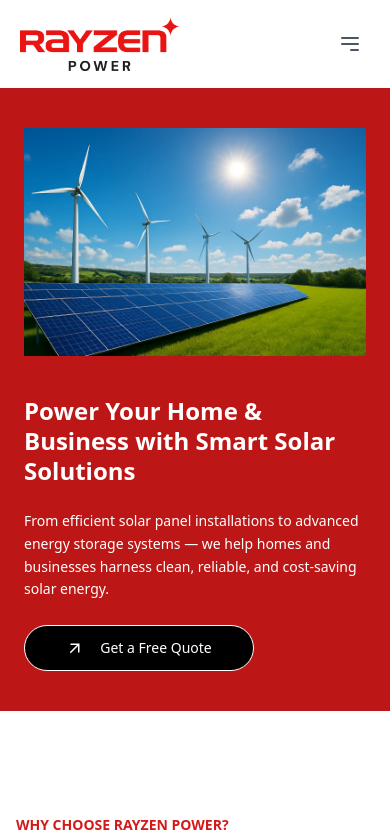
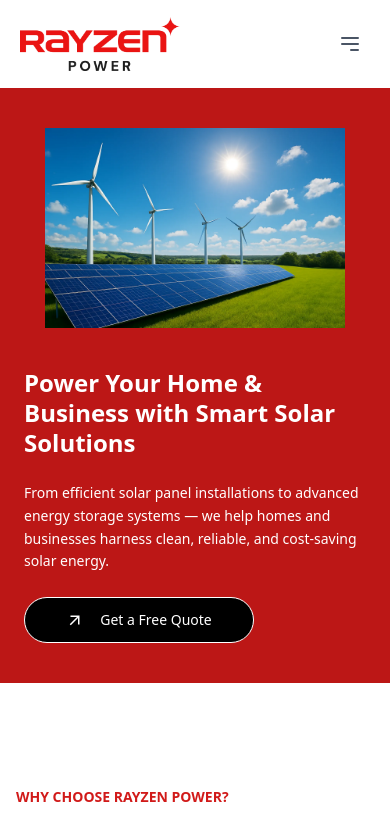
Before and after one commit to Arunkumar-30/rayzen-pvt, a Next.js app: page / in a window 390 px wide. Shown: the top 838 px of the page. Built offline with nearby package versions, Linux system fonts and the light colour scheme.

Commit message:
image_change

```diff
--- a/src/app/about/page.tsx
+++ b/src/app/about/page.tsx
@@ -147,6 +147,7 @@ const About = () => {
               className="w-full h-full object-cover transition-transform duration-500 hover:scale-110"
               priority
 
+
             />
           </div>
         </div>
--- a/src/components/ui-section/Banner.tsx
+++ b/src/components/ui-section/Banner.tsx
@@ -50,20 +50,22 @@ const BannerSlider = () => {
             </div>
 
             {/* Right-side image */}
-            <div
-              className="flex justify-center sm:justify-end"
-              data-aos="fade-up"
-              data-aos-duration="2000"
-            >
+         <div className="flex justify-center sm:justify-end w-full sm:w-auto" data-aos="fade-up" data-aos-duration="2000">
   <Image
     src="/home/img3.webp"
+    alt="Solar Panel Installation"
     width={600}
     height={600}
-                alt="Solar Panel Installation"
     priority
-                className="object-contain w-full max-w-[400px] sm:max-w-[500px] md:max-w-[600px]"
+    quality={75}
+    sizes="(max-width: 640px) 100vw,
+           (max-width: 768px) 50vw,
+           (max-width: 1024px) 50vw,
+           600px"
+    className="object-contain w-full max-w-[300px] sm:max-w-[400px] md:max-w-[500px] lg:max-w-[600px]"
   />
 </div>
+
           </div>
         </div>
       </div>
```
Lines whose indentation alone changed are shown as unchanged.
